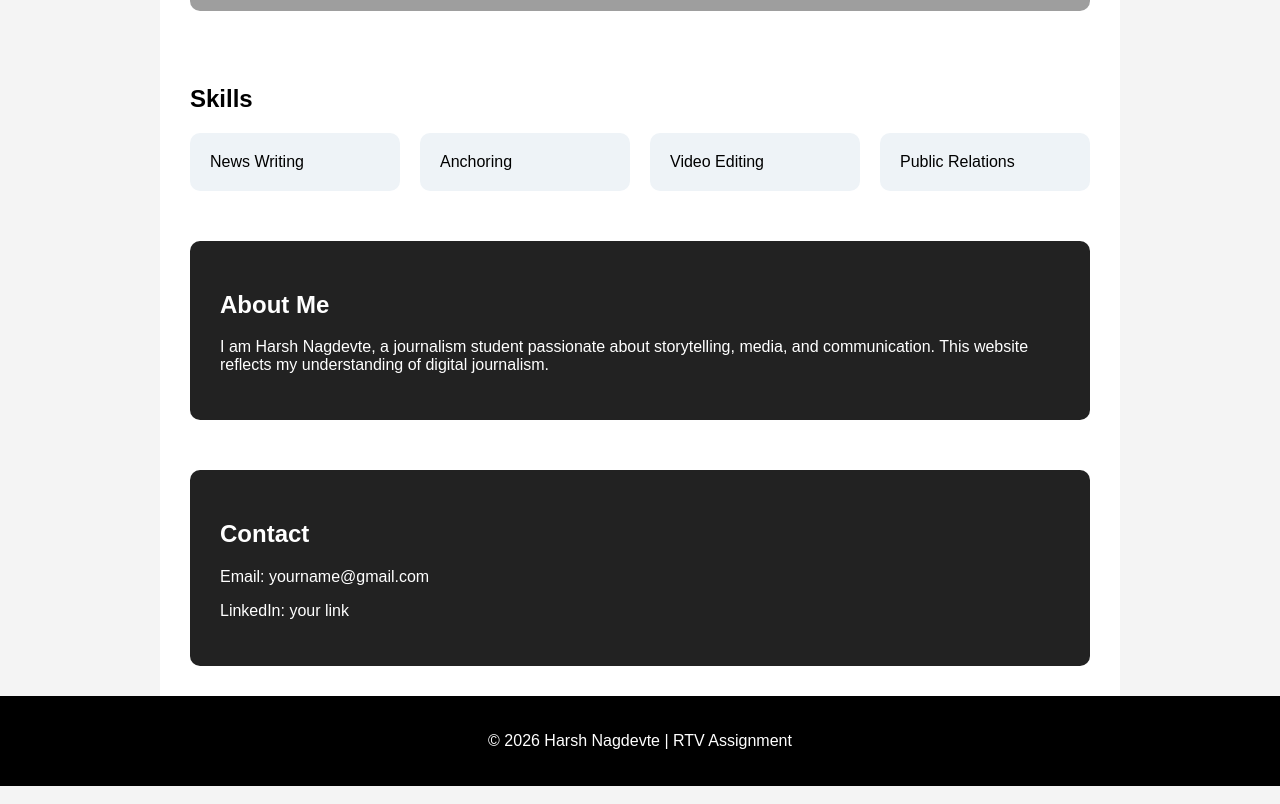
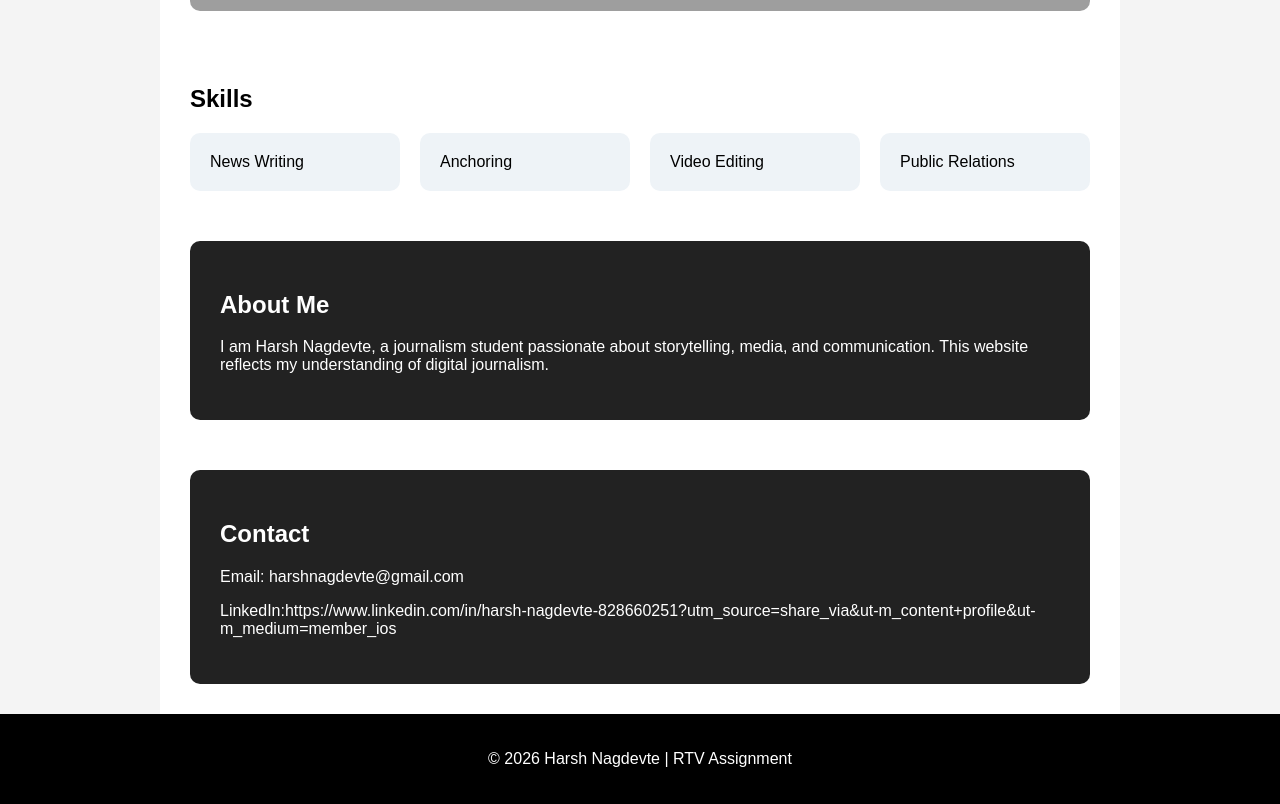
Before and after one commit to harshnagdevte659-cpu/harsh-journalism-blog, a plain HTML site: page index.html in a window 1280 px wide. Shown: the part 3343-4147 px from the top of the page. Drawn offline with Linux system fonts and the light colour scheme; grey boxes are pictures that could not be loaded.

Commit message:
Update index.html

```diff
--- a/index.html
+++ b/index.html
@@ -198,8 +198,8 @@ I am Harsh Nagdevte, a journalism student passionate about storytelling, media,
 <!-- CONTACT -->
 <section class="contact" id="contact">
 <h2>Contact</h2>
-<p>Email: yourname@gmail.com</p>
-<p>LinkedIn: your link</p>
+<p>Email: harshnagdevte@gmail.com</p>
+<p>LinkedIn:https://www.linkedin.com/in/harsh-nagdevte-828660251?utm_source=share_via&ut-m_content+profile&ut-m_medium=member_ios </p>
 </section>
 
 </div>
```
